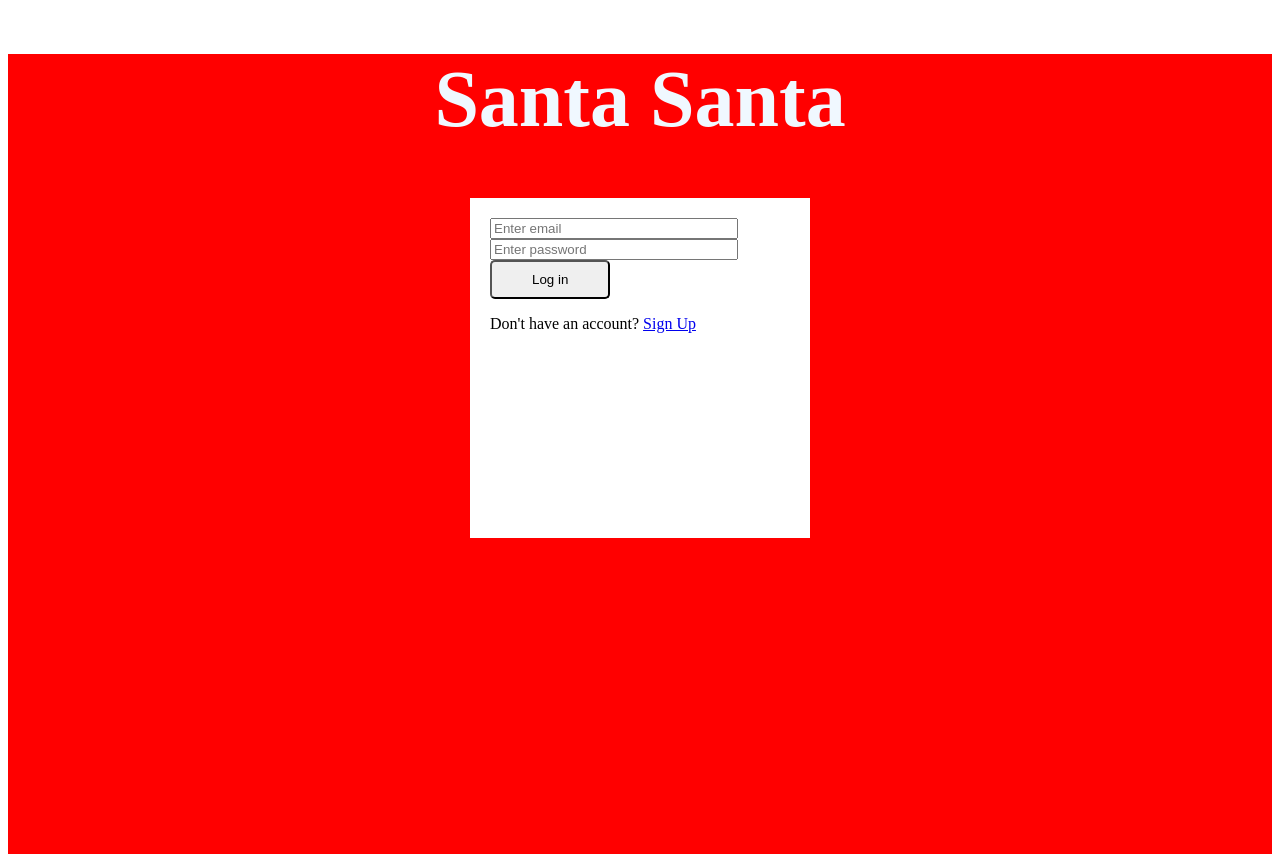
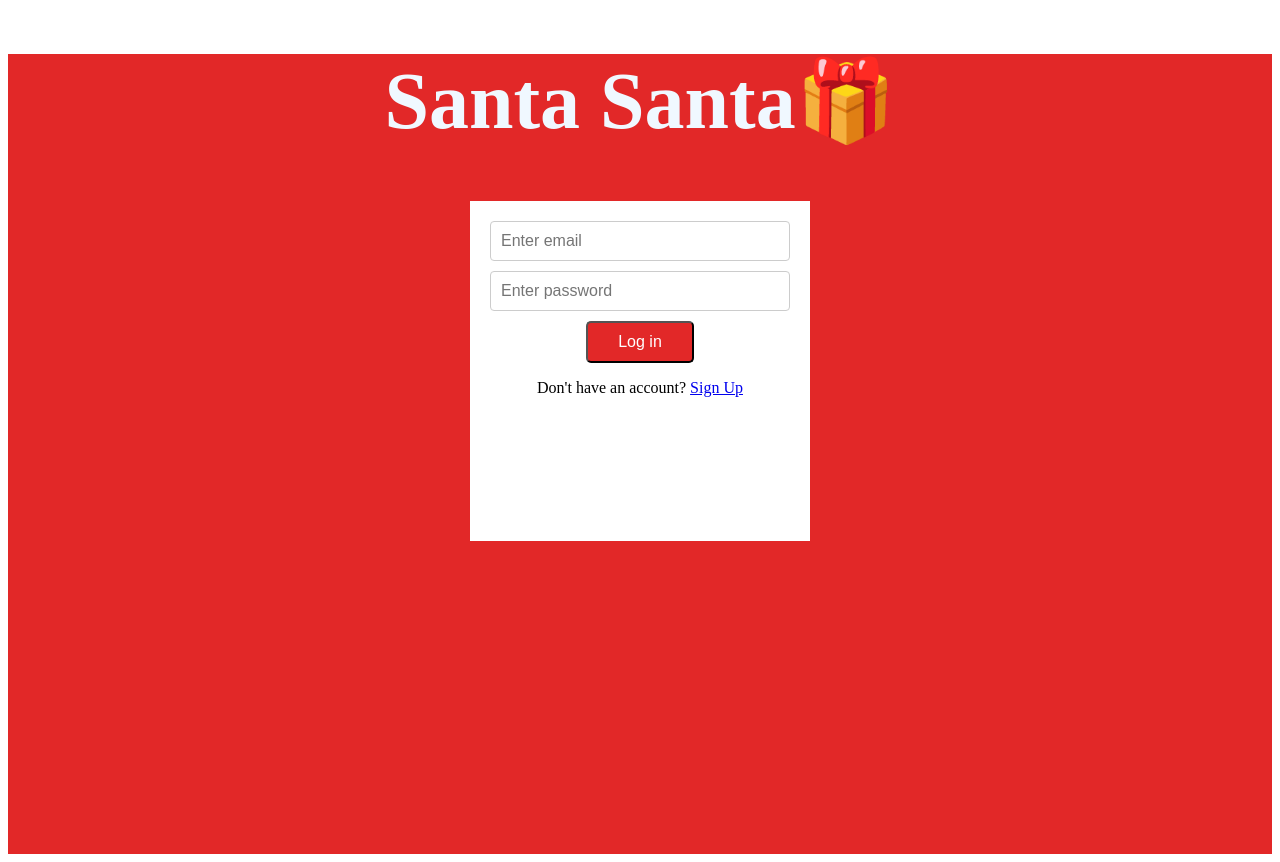
Before and after one commit to goblinsharksquad/scratchProj, a React (Create React App) app in the folder frontend/: page / in a window 1280 px wide. Built offline with nearby package versions, Linux system fonts and the light colour scheme; a web font is replaced by a local one.

Commit message:
css styling

```diff
--- a/frontend/src/App.css
+++ b/frontend/src/App.css
@@ -1,5 +1,5 @@
-.App {
-  background-color: red;
+.landingpage {
+  background-color: rgb(226, 40, 40);
   min-height: 800px;
 }
 
@@ -9,11 +9,16 @@
   background-color: white;
   margin: 0 auto;
   padding: 20px;
+
 }
 
 .forms input {
-  width: 80%;
+  padding: 10px;
+  font-size: 16px;
+  border: 1px solid #ccc;
+  border-radius: 4px;
 }
+
 
 .landingpage h1 {
   font-family: 'Mountains of Christmas', serif;
@@ -22,8 +27,38 @@
   text-align: center;
 }
 
-.Login button {
+.forms button {
   border-radius: 5px;
   margin: 0 auto;
-  padding: 10px 40px;
+  padding: 10px 30px;
+  font-size: 16px;
+  cursor: pointer;
+  background-color: rgb(226, 40, 40);
+  color: white;
 }
+.Login button:hover {
+  background-color: rgb(180, 238, 171);
+}
+
+.forms p {
+  text-align: center;
+}
+
+.forms p a:hover {
+  color: rgb(205, 48, 48);
+}
+
+.Login {
+  display: flex;
+  flex-direction: column;
+  width: 300px;
+  gap: 10px;
+}
+
+.signUp{
+  display: flex;
+  flex-direction: column;
+  width: 300px;
+  gap: 10px;
+
+}
--- a/frontend/src/LandingPage.tsx
+++ b/frontend/src/LandingPage.tsx
@@ -7,7 +7,7 @@ const LandingPage = () => {
   return (
     <Router>
       <div className='landingpage'>
-        <h1>Santa Santa</h1>
+        <h1>Santa Santa🎁</h1>
 
         <Routes>
           <Route path='/' element={<Login />} />
```
